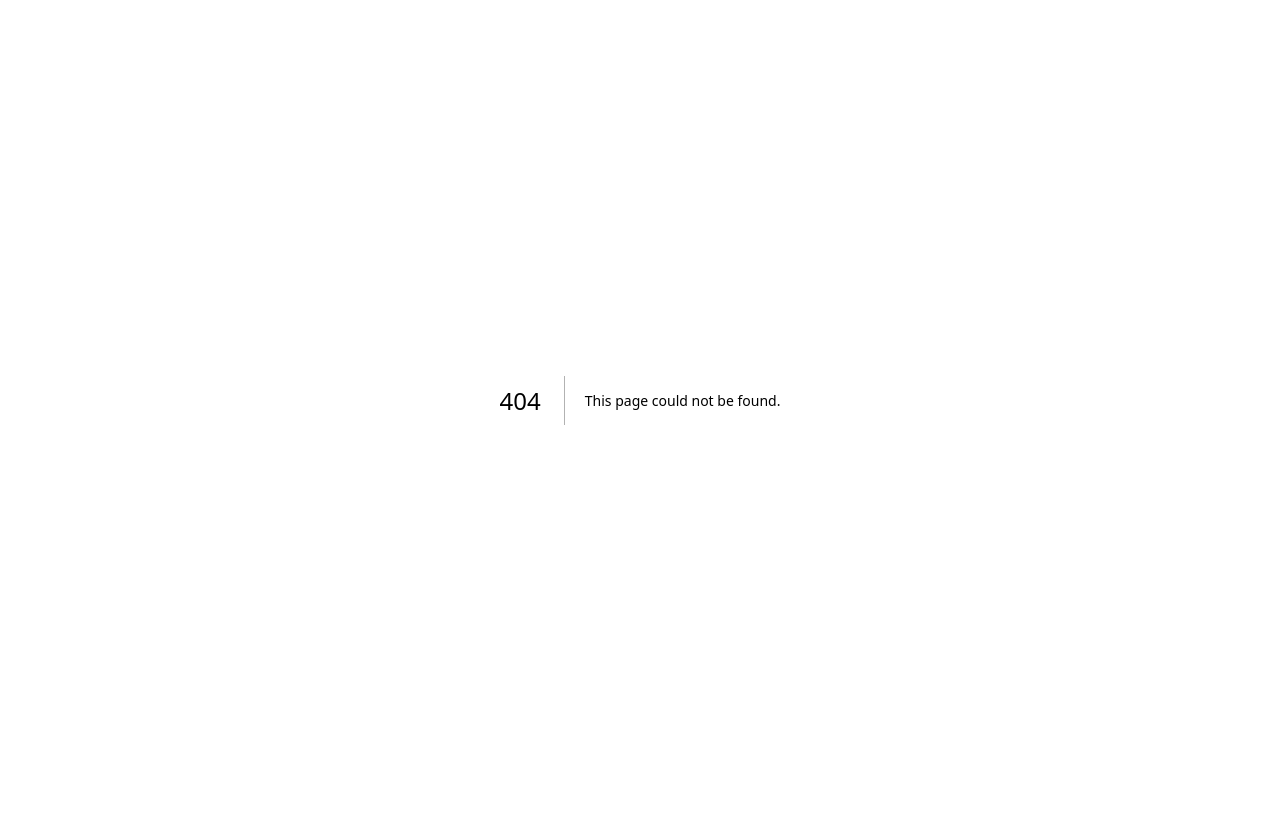
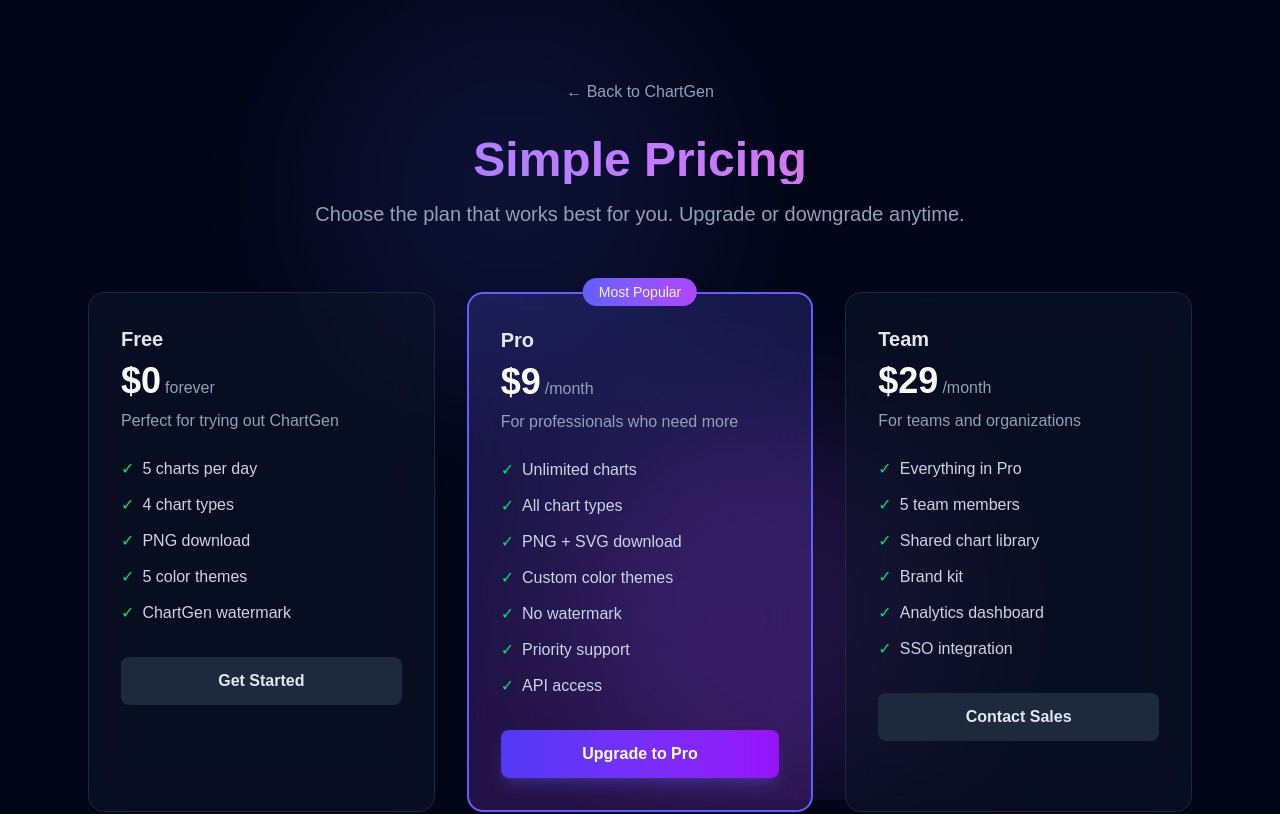
Before and after one commit to degan85/chartgen-ai, a Next.js app: page /pricing in a window 1280 px wide. Before the commit this address had no page. Shown: the top 814 px of the page. Built offline with nearby package versions, Linux system fonts and the light colour scheme.

Commit message:
feat: Add pricing page with Free/Pro/Team plans

```diff
--- a/src/app/page.tsx
+++ b/src/app/page.tsx
@@ -3,6 +3,7 @@
 import { useState, useMemo, useRef, useCallback } from "react";
 import { toPng, toSvg } from "html-to-image";
 import { saveAs } from "file-saver";
+import Link from "next/link";
 import {
   BarChart,
   Bar,
@@ -330,6 +331,13 @@
       </div>
 
       <div className="relative z-10 max-w-6xl mx-auto px-6 py-12 md:py-20">
+        {/* Nav */}
+        <nav className="flex justify-end mb-8">
+          <Link href="/pricing" className="text-slate-400 hover:text-slate-200 transition-colors text-sm font-medium">
+            💰 Pricing
+          </Link>
+        </nav>
+
         {/* Hero Section */}
         <header className="text-center mb-16 space-y-6">
           <div className="flex justify-center mb-6">
--- /dev/null
+++ b/src/app/pricing/page.tsx
@@ -0,0 +1,156 @@
+"use client";
+
+import Link from "next/link";
+
+const plans = [
+  {
+    name: "Free",
+    price: "$0",
+    period: "forever",
+    description: "Perfect for trying out ChartGen",
+    features: [
+      "5 charts per day",
+      "4 chart types",
+      "PNG download",
+      "5 color themes",
+      "ChartGen watermark",
+    ],
+    cta: "Get Started",
+    href: "/",
+    highlighted: false,
+  },
+  {
+    name: "Pro",
+    price: "$9",
+    period: "/month",
+    description: "For professionals who need more",
+    features: [
+      "Unlimited charts",
+      "All chart types",
+      "PNG + SVG download",
+      "Custom color themes",
+      "No watermark",
+      "Priority support",
+      "API access",
+    ],
+    cta: "Upgrade to Pro",
+    href: "#",
+    highlighted: true,
+  },
+  {
+    name: "Team",
+    price: "$29",
+    period: "/month",
+    description: "For teams and organizations",
+    features: [
+      "Everything in Pro",
+      "5 team members",
+      "Shared chart library",
+      "Brand kit",
+      "Analytics dashboard",
+      "SSO integration",
+    ],
+    cta: "Contact Sales",
+    href: "#",
+    highlighted: false,
+  },
+];
+
+export default function PricingPage() {
+  return (
+    <div className="min-h-screen bg-slate-950 text-slate-100">
+      {/* Background */}
+      <div className="fixed inset-0 z-0 pointer-events-none overflow-hidden">
+        <div className="absolute top-0 left-1/4 w-96 h-96 bg-indigo-500/20 rounded-full blur-3xl mix-blend-screen animate-pulse" style={{ animationDuration: "4s" }}></div>
+        <div className="absolute bottom-0 right-1/4 w-96 h-96 bg-purple-500/20 rounded-full blur-3xl mix-blend-screen animate-pulse" style={{ animationDuration: "7s" }}></div>
+      </div>
+
+      <div className="relative z-10 max-w-6xl mx-auto px-6 py-12 md:py-20">
+        {/* Header */}
+        <div className="text-center mb-16">
+          <Link href="/" className="inline-block mb-8 text-slate-400 hover:text-slate-200 transition-colors">
+            ← Back to ChartGen
+          </Link>
+          <h1 className="text-4xl md:text-5xl font-bold text-transparent bg-clip-text bg-gradient-to-r from-indigo-400 via-purple-400 to-pink-400 mb-4">
+            Simple Pricing
+          </h1>
+          <p className="text-xl text-slate-400 max-w-2xl mx-auto">
+            Choose the plan that works best for you. Upgrade or downgrade anytime.
+          </p>
+        </div>
+
+        {/* Pricing Cards */}
+        <div className="grid md:grid-cols-3 gap-8">
+          {plans.map((plan) => (
+            <div
+              key={plan.name}
+              className={`relative rounded-2xl p-8 ${
+                plan.highlighted
+                  ? "bg-gradient-to-b from-indigo-500/20 to-purple-500/20 border-2 border-indigo-500"
+                  : "bg-slate-900/50 border border-slate-800"
+              } backdrop-blur-xl`}
+            >
+              {plan.highlighted && (
+                <div className="absolute -top-4 left-1/2 -translate-x-1/2 px-4 py-1 bg-gradient-to-r from-indigo-500 to-purple-500 rounded-full text-sm font-medium">
+                  Most Popular
+                </div>
+              )}
+
+              <div className="mb-6">
+                <h3 className="text-xl font-semibold text-slate-200 mb-2">{plan.name}</h3>
+                <div className="flex items-baseline gap-1">
+                  <span className="text-4xl font-bold text-white">{plan.price}</span>
+                  <span className="text-slate-400">{plan.period}</span>
+                </div>
+                <p className="text-slate-400 mt-2">{plan.description}</p>
+              </div>
+
+              <ul className="space-y-3 mb-8">
+                {plan.features.map((feature) => (
+                  <li key={feature} className="flex items-center gap-2 text-slate-300">
+                    <span className="text-green-400">✓</span>
+                    {feature}
+                  </li>
+                ))}
+              </ul>
+
+              <Link
+                href={plan.href}
+                className={`block w-full py-3 px-6 rounded-lg font-semibold text-center transition-all ${
+                  plan.highlighted
+                    ? "bg-gradient-to-r from-indigo-600 to-purple-600 hover:from-indigo-500 hover:to-purple-500 text-white shadow-lg shadow-indigo-500/25"
+                    : "bg-slate-800 hover:bg-slate-700 text-slate-200"
+                }`}
+              >
+                {plan.cta}
+              </Link>
+            </div>
+          ))}
+        </div>
+
+        {/* FAQ */}
+        <div className="mt-20 text-center">
+          <h2 className="text-2xl font-bold text-slate-200 mb-8">Frequently Asked Questions</h2>
+          <div className="grid md:grid-cols-2 gap-6 text-left max-w-4xl mx-auto">
+            <div className="bg-slate-900/50 border border-slate-800 rounded-xl p-6">
+              <h3 className="font-semibold text-slate-200 mb-2">Can I cancel anytime?</h3>
+              <p className="text-slate-400">Yes! You can cancel your subscription at any time. No questions asked.</p>
+            </div>
+            <div className="bg-slate-900/50 border border-slate-800 rounded-xl p-6">
+              <h3 className="font-semibold text-slate-200 mb-2">What payment methods do you accept?</h3>
+              <p className="text-slate-400">We accept all major credit cards and PayPal.</p>
+            </div>
+            <div className="bg-slate-900/50 border border-slate-800 rounded-xl p-6">
+              <h3 className="font-semibold text-slate-200 mb-2">Is there a free trial?</h3>
+              <p className="text-slate-400">Yes! The Free plan lets you try all basic features forever.</p>
+            </div>
+            <div className="bg-slate-900/50 border border-slate-800 rounded-xl p-6">
+              <h3 className="font-semibold text-slate-200 mb-2">Do you offer refunds?</h3>
+              <p className="text-slate-400">Yes, we offer a 14-day money-back guarantee on all paid plans.</p>
+            </div>
+          </div>
+        </div>
+      </div>
+    </div>
+  );
+}
```
